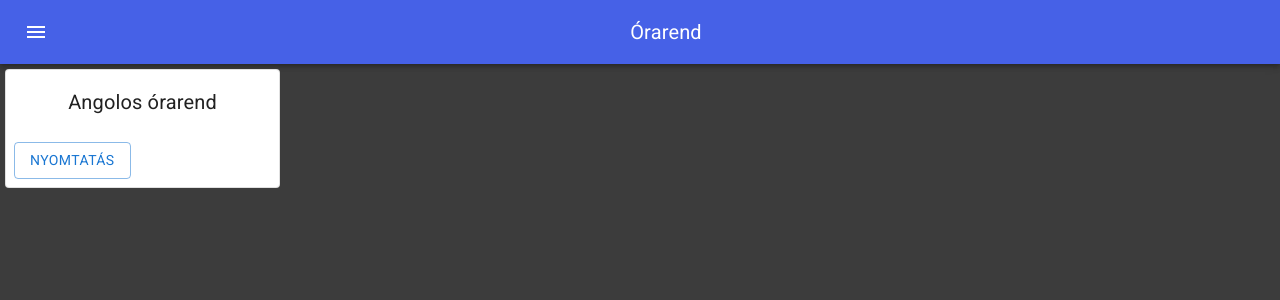
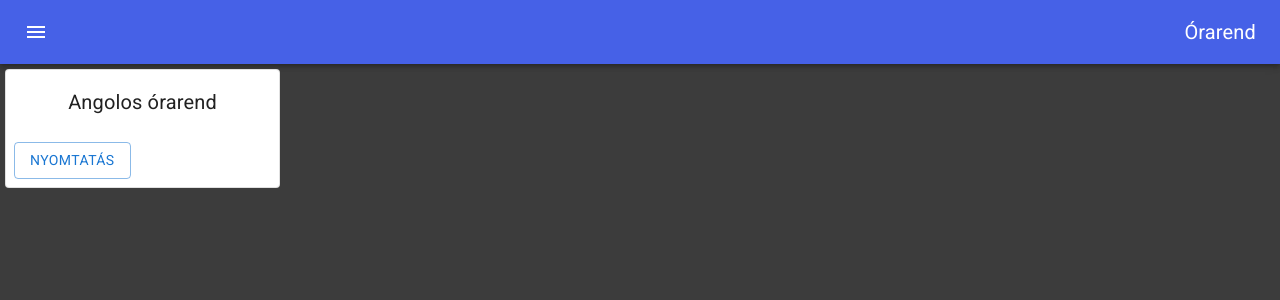
Before and after one commit to mbreadmachine/arany-d-osztaly-weboldal, a React (Create React App) app: page /timetable in a window 1280 px wide. Shown: the top 300 px of the page. Built offline with nearby package versions, Linux system fonts and the light colour scheme.

Commit message:
fixed navbar text to be right aligned instead of center

```diff
--- a/src/components/NavBar.js
+++ b/src/components/NavBar.js
@@ -37,7 +37,7 @@ export const NavBar = (props) => {
             <Typography
               variant="h6"
               component="div"
-              align="center"
+              align="right"
               sx={{ flexGrow: 1 }}
             >
               {props.title}
```
